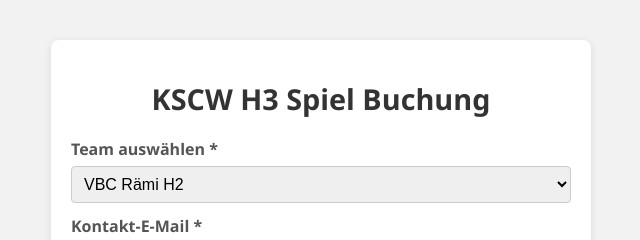
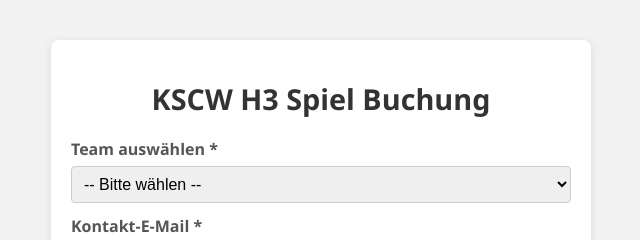
Before and after one commit to Lucanepa/kscw_h3_spielplanung, a plain HTML site: page h3/index.html in a window 1280 px wide. Shown: the top 240 px of the page, 319-959 px from the left. Drawn offline with Linux system fonts and the light colour scheme; no server answers.

Commit message:
Update index.html

```diff
--- a/h3/index.html
+++ b/h3/index.html
@@ -27,6 +27,7 @@
     <form id="bookingForm" onsubmit="submitForm(); return false;">
       <label for="teamName">Team auswählen *</label>
       <select id="teamName" required>
+        <option value="">-- Bitte wählen --</option>
        <option value="VBC Rämi H2">VBC Rämi H2</option>
 <option value="VBC Stäfa H1">VBC Stäfa H1</option>
 <option value="VBC Voléro Zürich 4">VBC Voléro Zürich 4</option>
```
